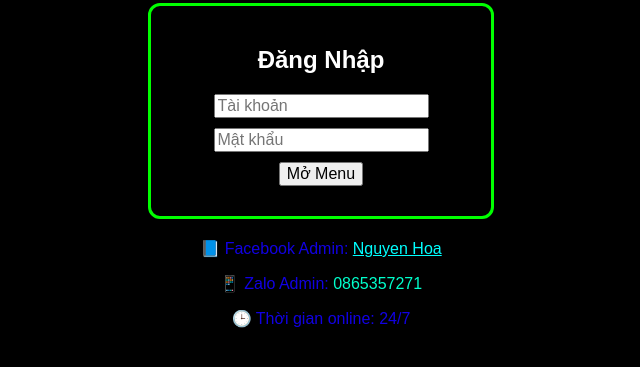
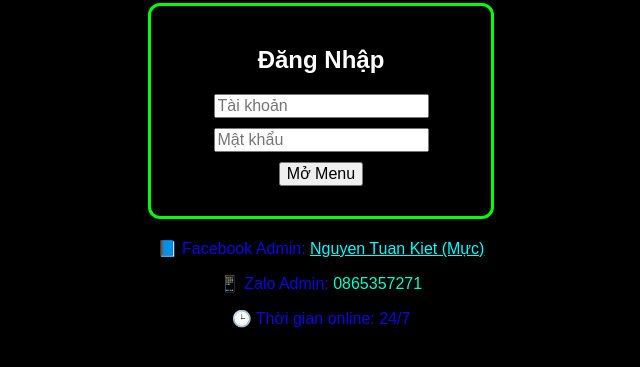
Before and after one commit to tkietctevl/html, a plain HTML site: page index.html in a window 1280 px wide. Shown: the part 107-474 px from the top of the page, without its empty margins (319-959 px from the left). Drawn offline with Linux system fonts and the light colour scheme.

Commit message:
index.html

```diff
--- a/index.html
+++ b/index.html
@@ -84,7 +84,7 @@
   </div>
 
   <div class="info">
-    <p>📘 Facebook Admin: <a href="https://www.facebook.com/lethimcooknowzz" target="_blank" style="color: #00ffff;">Nguyen Hoa</a></p>
+    <p>📘 Facebook Admin: <a href="https://www.facebook.com/lethimcooknowzz" target="_blank" style="color: #00ffff;">Nguyen Tuan Kiet (Mực)</a></p>
     <p>📱 Zalo Admin: <span style="color: #00ffcc;">0865357271</span></p>
     <p>🕒 Thời gian online: 24/7</p>
   </div>
```
